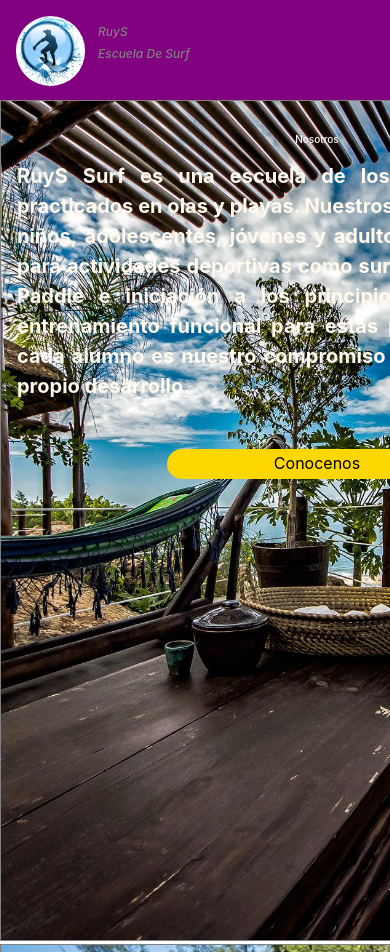
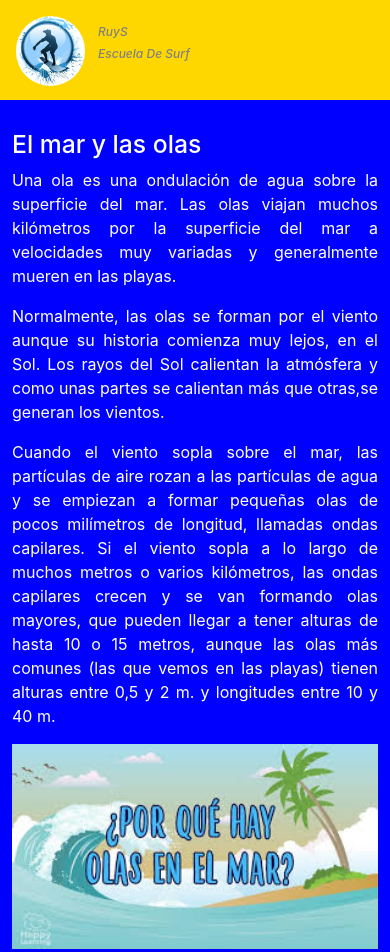
Before and after one commit to Diego19901991/clon-ruys-37005, a plain HTML site: page index.html in a window 390 px wide. Shown: the top 952 px of the page. Drawn offline with nearby package versions, Linux system fonts and the light colour scheme; some icons are missing.

Commit message:
haciendo modificaciones en el index y las paginas con bootstrap

```diff
--- a/css/style.css
+++ b/css/style.css
@@ -596,6 +596,13 @@ ul {
     padding-left: 70rem;
 }
 
+.section0 {
+    background-color: blue;
+    color: white;
+    text-align: justify;
+    padding: 30px 0;
+}
+
 
 @media screen and (max-width: 1024px) {
     .seccion {
@@ -604,7 +611,7 @@ ul {
     }
 
     .header {
-        background-color: red;
+        background-color: #CDB091;
         flex-direction: column;
     }
 
@@ -631,7 +638,7 @@ ul {
     }
 
     .header {
-        background-color: purple;
+        background-color: gold;
         flex-direction: row;
     }
 
@@ -645,10 +652,6 @@ ul {
         color: white;
         text-decoration: none;
 
-    }
-
-    .seccion__titulo {
-        font-size: 10px;
     }
 
     .footer {
--- a/index.html
+++ b/index.html
@@ -46,6 +46,20 @@
 
     </header>
     <main>
+        <section class="section0">
+                 <div class="container">
+                     <div class="row">
+                     <div class="col-12 col-md-6">
+                      <h2>El mar y las olas</h2>
+                      <p>Una ola es una ondulación de agua sobre la superficie del mar. Las olas viajan muchos kilómetros por la superficie del mar a velocidades muy variadas y generalmente mueren en las playas.
+                      <p>Normalmente, las olas se forman por el viento aunque su historia comienza muy lejos, en el Sol. Los rayos del Sol calientan la atmósfera y como unas partes se calientan más que otras,se generan los vientos.</p>
+                      <p>Cuando el viento sopla sobre el mar, las partículas de aire rozan a las partículas de agua y se empiezan a formar pequeñas olas de pocos milímetros de longitud, llamadas ondas capilares. Si el viento sopla a lo largo de muchos metros o varios kilómetros, las ondas capilares crecen y se van formando olas mayores, que pueden llegar a tener alturas de hasta 10 o 15 metros, aunque las olas más comunes (las que vemos en las playas) tienen alturas entre 0,5 y 2 m. y longitudes entre 10 y 40 m.</p>
+
+                     </div>
+                     <div class="col-12 col-md-6">
+                      <img src="./imagenes/olas.jpg" alt="olas y mar" width="100%">
+                  </div>
+        </section>
 
         <section class="seccion">
             <div class="seccion__flex">
@@ -78,7 +92,7 @@
         <img class="footer__logo" src="imagenes/logotipoRuys.jpg" alt="Logotipo Ruys" width="100" height="100">
 
         <a href="#lateral" class="footer__redes">
-            <span class="jam jam-whatsapp"></span>
+            <span class="jam jam-whatsapp" width="100p"></span>
             <span class="jam jam-youtube"></span>
             <span class="jam jam-twitter"></span>
          </a>
```
Also changed, not shown: pages/Inicio.html (+13 -0 lines), pages/clases.html (+14 -0 lines), pages/imagenes.html (+13 -0 lines), pages/videos.html (+13 -0 lines), imagenes/olas.jpg (added), imagenes/olasMar.jpg (added).
